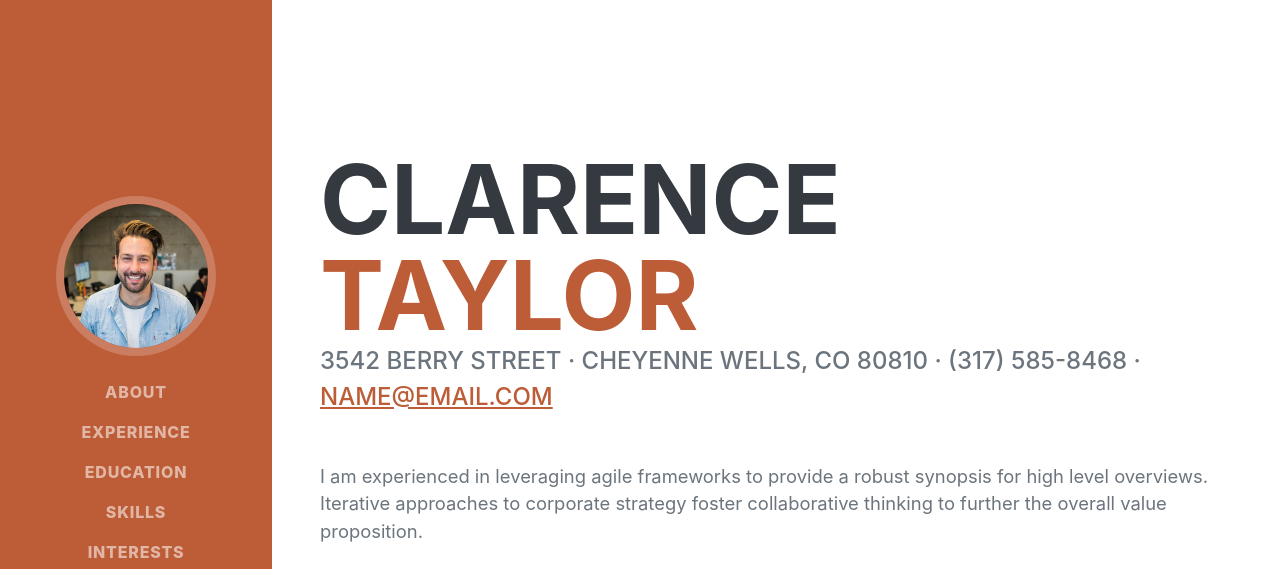
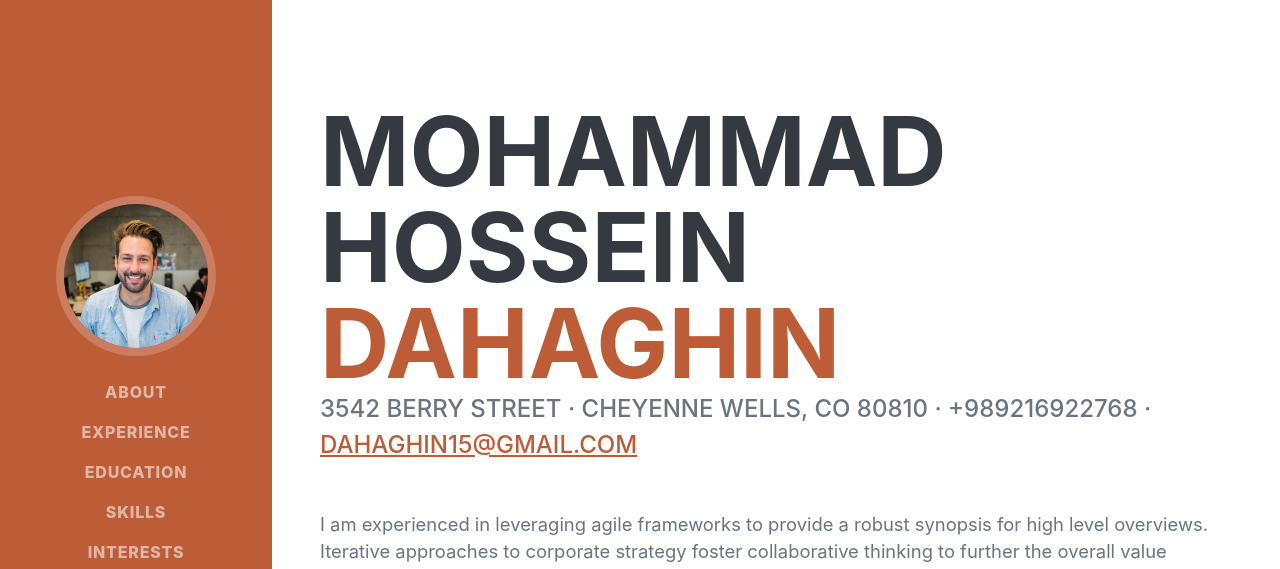
Before and after one commit to MhDahaghin/CV, a plain HTML site: page index.html in a window 1280 px wide. Shown: the top 569 px of the page. Drawn offline with nearby package versions, Linux system fonts and the light colour scheme; a web font is replaced by a local one.

Commit message:
Update index.html

```diff
--- a/index.html
+++ b/index.html
@@ -40,12 +40,12 @@
             <section class="resume-section" id="about">
                 <div class="resume-section-content">
                     <h1 class="mb-0">
-                        Clarence
-                        <span class="text-primary">Taylor</span>
+                        Mohammad Hossein
+                        <span class="text-primary">Dahaghin</span>
                     </h1>
                     <div class="subheading mb-5">
-                        3542 Berry Street · Cheyenne Wells, CO 80810 · (317) 585-8468 ·
-                        <a href="mailto:name@email.com">name@email.com</a>
+                        3542 Berry Street · Cheyenne Wells, CO 80810 · +989216922768 ·
+                        <a href="mailto:dahaghin15@gmail.com">Dahaghin15@gmail.com</a>
                     </div>
                     <p class="lead mb-5">I am experienced in leveraging agile frameworks to provide a robust synopsis for high level overviews. Iterative approaches to corporate strategy foster collaborative thinking to further the overall value proposition.</p>
                     <div class="social-icons">
```
